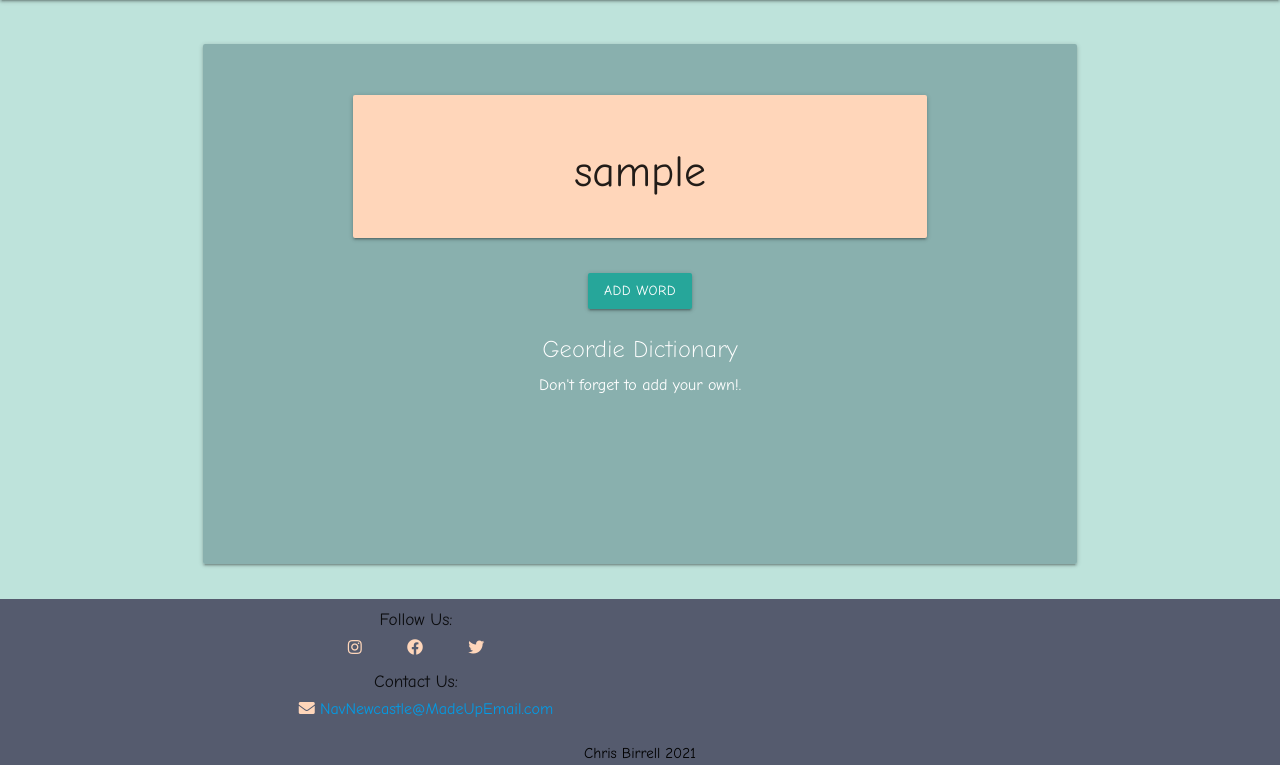
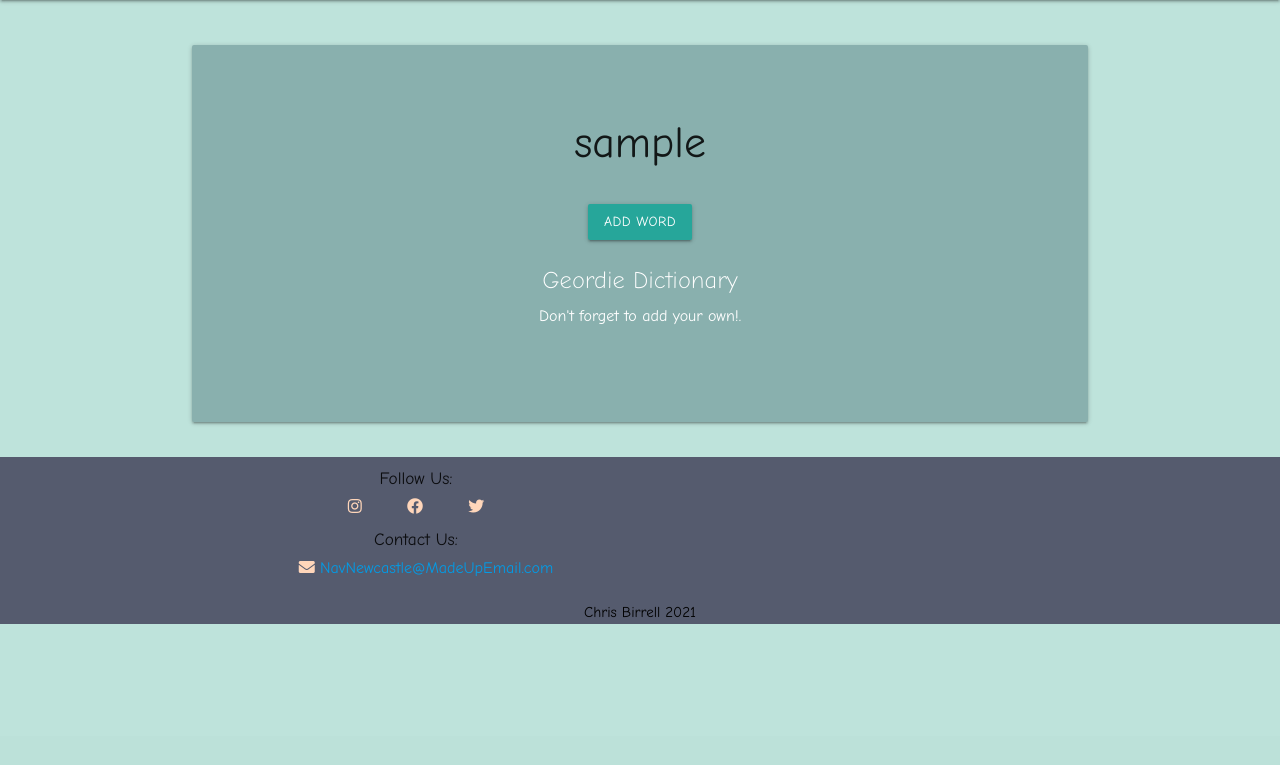
Before and after one commit to Birrellc/Navigating-Newcastle, a Flask app: a page that uses templates/base.html in a window 1280 px wide. Shown: the part 64-829 px from the top of the page. After the commit the page ends 688 px from the top, so only its background shows below. Run offline with Flask 2, Linux system fonts and the light colour scheme; the visitor is signed in with stand-in values (Sample User, id 1); a database or web service that is not in the repository returns one stand-in record (values such as "Sample title"); some libraries are stand-ins or nearby versions.

Commit message:
Fix: fixed new overflow issue

```diff
--- a/static/css/style.css
+++ b/static/css/style.css
@@ -20,8 +20,10 @@ nav {
 }
 
 .jumbotron {
+  position: relative;
   width: 100%;
-  height: 65vh;
+  height: 100%;
+  max-height: 100%;
   padding-top: 5%;
   margin-top: 5%;
   overflow: auto;
--- a/templates/base.html
+++ b/templates/base.html
@@ -73,13 +73,7 @@
     </header>
 
     <section class="main container">
-      <div class="row">
-        <div class="col s12">
-          <div class="card jumbotron center-align">
-            {% block content %} {% endblock %}
-          </div>
-        </div>
-      </div>
+      {% block content %} {% endblock %}
     </section>
 
     <footer class="footer">
--- a/templates/profile.html
+++ b/templates/profile.html
@@ -1,10 +1,9 @@
 {% extends "base.html" %} {% block content %}
-
 <div class="row">
-  <div class="col s12 m8 offset-m2">
-    <div class="card-panel">
+  <div class="card jumbotron center-align">
+    <div class="row">
+      <div class="header">
         <h3 class="center-align">{{ username }}</h3>
-    </div>
       </div>
     </div>
     <div class="container center-align">
@@ -18,45 +17,25 @@
       <p>Don't forget to add your own!.</p>
     </div>
     <div class="row">
-  {% with messages = get_flashed_messages(with_categories=true) %}
-      {% if messages %}
-          {% for category, message in messages %}
-              {% if category == "word_added" %}
+      {% with messages = get_flashed_messages(with_categories=true) %} {% if
+      messages %} {% for category, message in messages %} {% if category ==
+      "word_added" %}
       <div>
         <h5>{{ message }}</h5>
       </div>
-              {% endif %}
-
-              {% if category == "updated_word" %}
+      {% endif %} {% if category == "updated_word" %}
       <div>
         <h5>{{ message }}</h5>
       </div>
-              {% endif %}
-
-              {% if category == "deleted_word" %}
+      {% endif %} {% if category == "deleted_word" %}
       <div>
         <h5>{{ message }}</h5>
       </div>
-              {% endif %}
-          {% endfor %}
-      {% endif %}
-  {% endwith %}
+      {% endif %} {% endfor %} {% endif %} {% endwith %}
     </div>
     <div class="container">
       <ul class="collapsible">
         {% for word in dictionary %} {% if session.user == word.added_by %}
-    <div class="div">
-      <a
-        href="{{ url_for('update_word', word_id=word._id) }}"
-        class="btn-small light-blue lighten-1"
-        >Update</a
-      >
-      <a
-        href="{{ url_for('delete_word', word_id=word._id) }}"
-        class="btn-small green accent-4"
-        >Delete</a
-      >
-    </div>
         <li>
           <div class="collapsible-header">
             <strong class="float-right">{{ word.word }}</strong>
@@ -67,7 +46,22 @@
             <p>{{ word.added_by }}</p>
           </div>
         </li>
+        <div class="profile-btn">
+          <a
+            href="{{ url_for('update_word', word_id=word._id) }}"
+            class="btn-small"
+            >Update</a
+          >
+          <a
+            href="{{ url_for('delete_word', word_id=word._id) }}"
+            class="btn-small"
+            >Delete</a
+          >
+        </div>
         {% endif %} {% endfor %}
       </ul>
     </div>
+  </div>
+</div>
+
 {% endblock %}
```
Also changed, not shown: templates/add_word.html (+6 -1 lines), templates/dictionary.html (+6 -1 lines), templates/index.html (+6 -2 lines), templates/login.html (+6 -1 lines), templates/signup.html (+6 -1 lines), templates/update_word.html (+11 -3 lines). Lines whose indentation alone changed are shown as unchanged.
